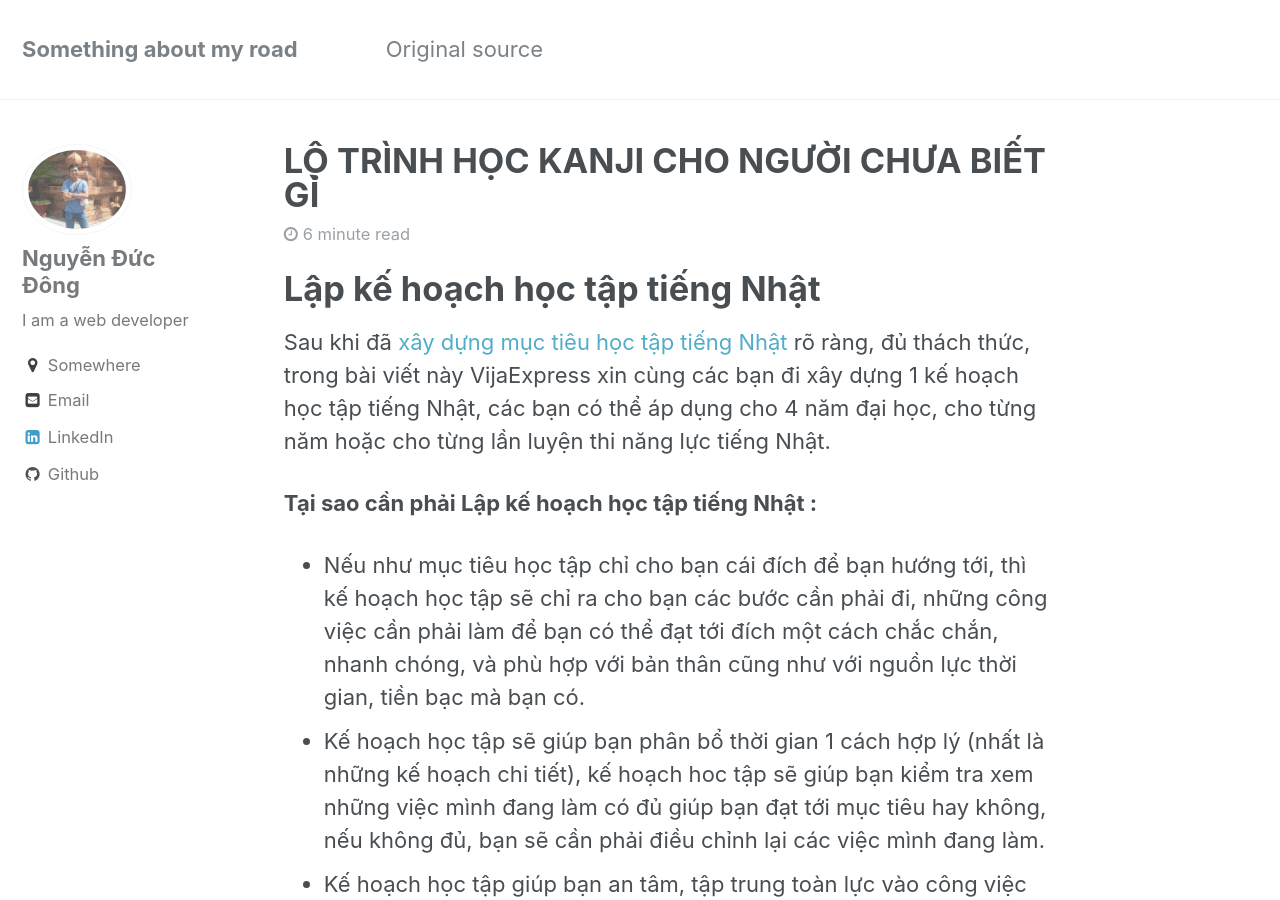
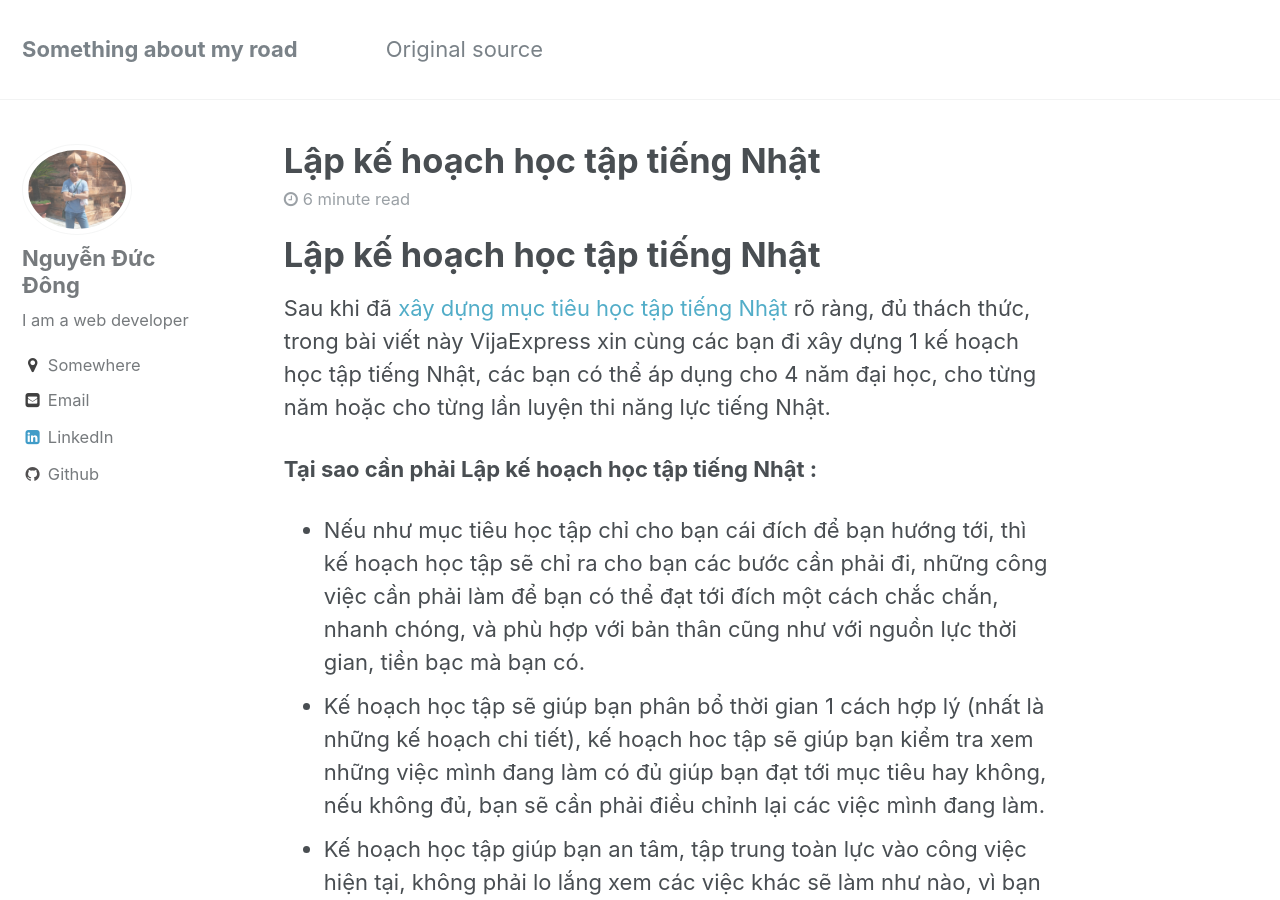
Before and after one commit to ducdongmg/ducdongmg.github.io, a Jekyll site: the page built from _posts/2017-04-28-set-plan-to-learn-japanese.md, in a window 1280 px wide and 900 px high. Built offline with Jekyll 4.4.1, drawn with Linux system fonts in a browser that asks for light colours; comment, search, counter and statistics services are not loaded.

Commit message:
update artical

```diff
--- a/_posts/2017-04-28-set-plan-to-learn-japanese.md
+++ b/_posts/2017-04-28-set-plan-to-learn-japanese.md
@@ -1,15 +1,15 @@
 ---
 layout: single
-title:  "LỘ TRÌNH HỌC KANJI CHO NGƯỜI CHƯA BIẾT GÌ"
-desc: "hướng dẫn Lộ Trình Học Chữ Kanji"
-excerpt: "hướng dẫn Lộ Trình Học Chữ Kanji"
+title:  "Lập kế hoạch học tập tiếng Nhật"
+desc: "Lập kế hoạch học tập tiếng Nhật"
+excerpt: "Lập kế hoạch học tập tiếng Nhật"
 keywords: "film, company"
 categories: [japan]
 tag: [target, plan, japanese]
 ---
 # Lập kế hoạch học tập tiếng Nhật
 
-Sau khi đã [xây dựng mục tiêu học tập tiếng Nhật](/2017-04-28-build-target-to-learn-japanese/) rõ ràng, đủ thách thức, trong bài viết này VijaExpress xin cùng các bạn đi xây dựng 1 kế hoạch học tập tiếng Nhật, các bạn có thể áp dụng cho 4 năm đại học, cho từng năm hoặc cho từng lần luyện thi năng lực tiếng Nhật.
+Sau khi đã [xây dựng mục tiêu học tập tiếng Nhật](/japan/build-target-to-learn-japanese/) rõ ràng, đủ thách thức, trong bài viết này VijaExpress xin cùng các bạn đi xây dựng 1 kế hoạch học tập tiếng Nhật, các bạn có thể áp dụng cho 4 năm đại học, cho từng năm hoặc cho từng lần luyện thi năng lực tiếng Nhật.
 
 **Tại sao cần phải Lập kế hoạch học tập tiếng Nhật :**
 
```
